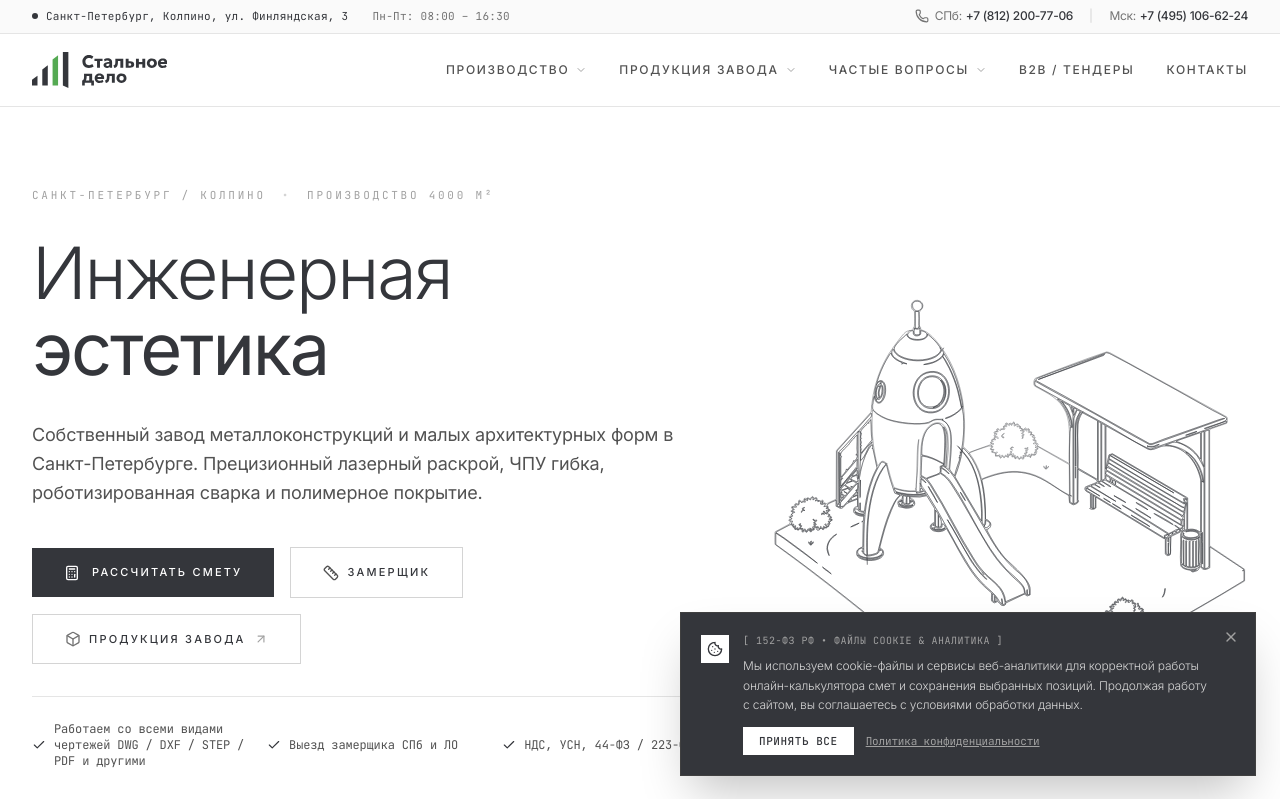
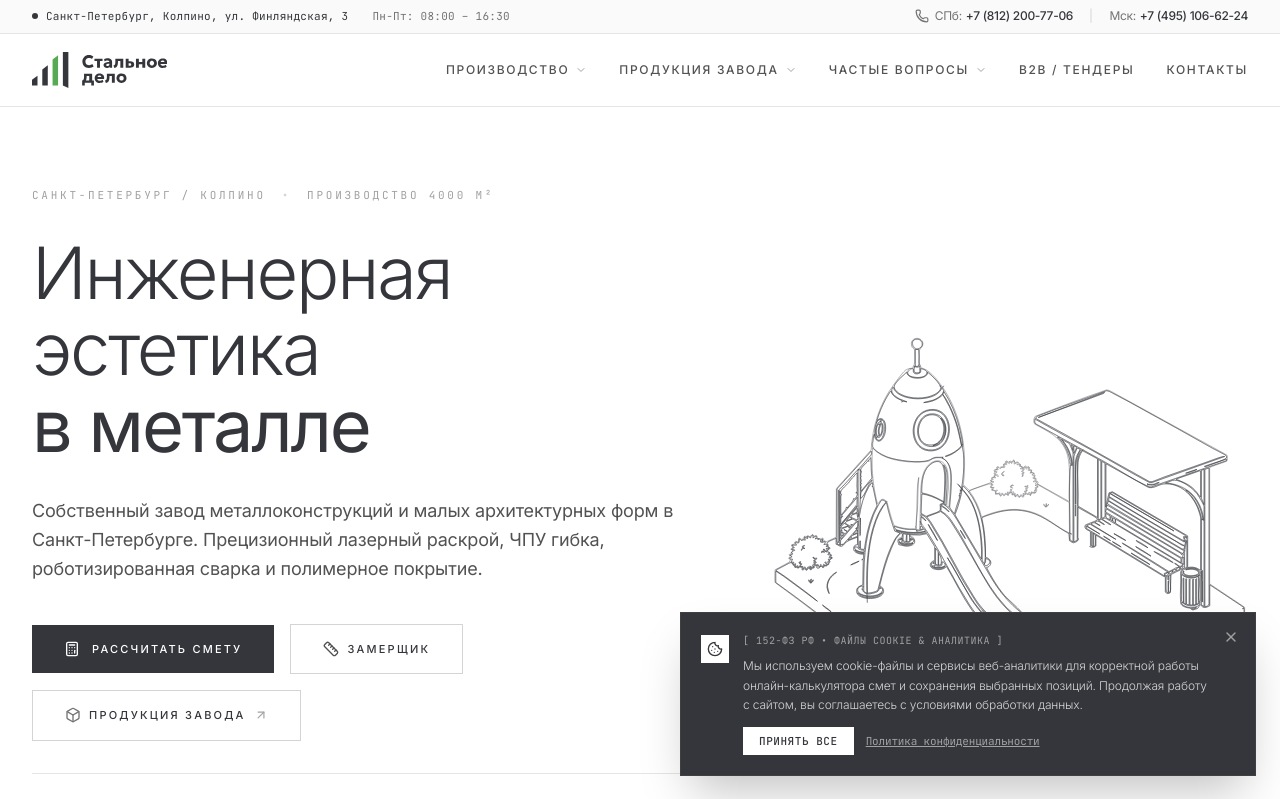
Before and after one commit to rude-y-knot/sdmaf, a React (Vite) app: page / in a window 1280 px wide. Shown: the top 799 px of the page. Built offline with nearby package versions, Linux system fonts and the light colour scheme.

Commit message:
feat(hero): update headline and ignore AI studio assets
Refine the hero section headline for better impact and ignore local AI studio generation files to keep the repository clean.

```diff
--- a/src/components/Hero.tsx
+++ b/src/components/Hero.tsx
@@ -36,11 +36,11 @@ export const Hero: React.FC<HeroProps> = ({
           {/* Main Content Column */}
           <div className="lg:col-span-7 xl:col-span-7 space-y-6 sm:space-y-8">
             <h1 className="text-4xl sm:text-6xl xl:text-7xl font-light tracking-[-0.03em] text-neutral-900 leading-[1.06]">
-              Инженерная <br className="hidden sm:inline" />
-              <span className="font-normal text-black">эстетика</span>
+              Инженерная эстетика <br className="hidden sm:inline" />
+              <span className="font-normal text-black">в металле</span>
             </h1>
 
-            {/* Mobile-only illustration placed directly between "Инженерная эстетика" and description */}
+            {/* Mobile-only illustration placed directly between "Инженерная эстетика в металле" and description */}
             <div className="block lg:hidden my-6">
               <div className="w-full max-w-[340px] sm:max-w-[420px] mx-auto flex justify-center">
                 <img
```
Also changed, not shown: 1 other file (tests, documents, lock files or other folders).
